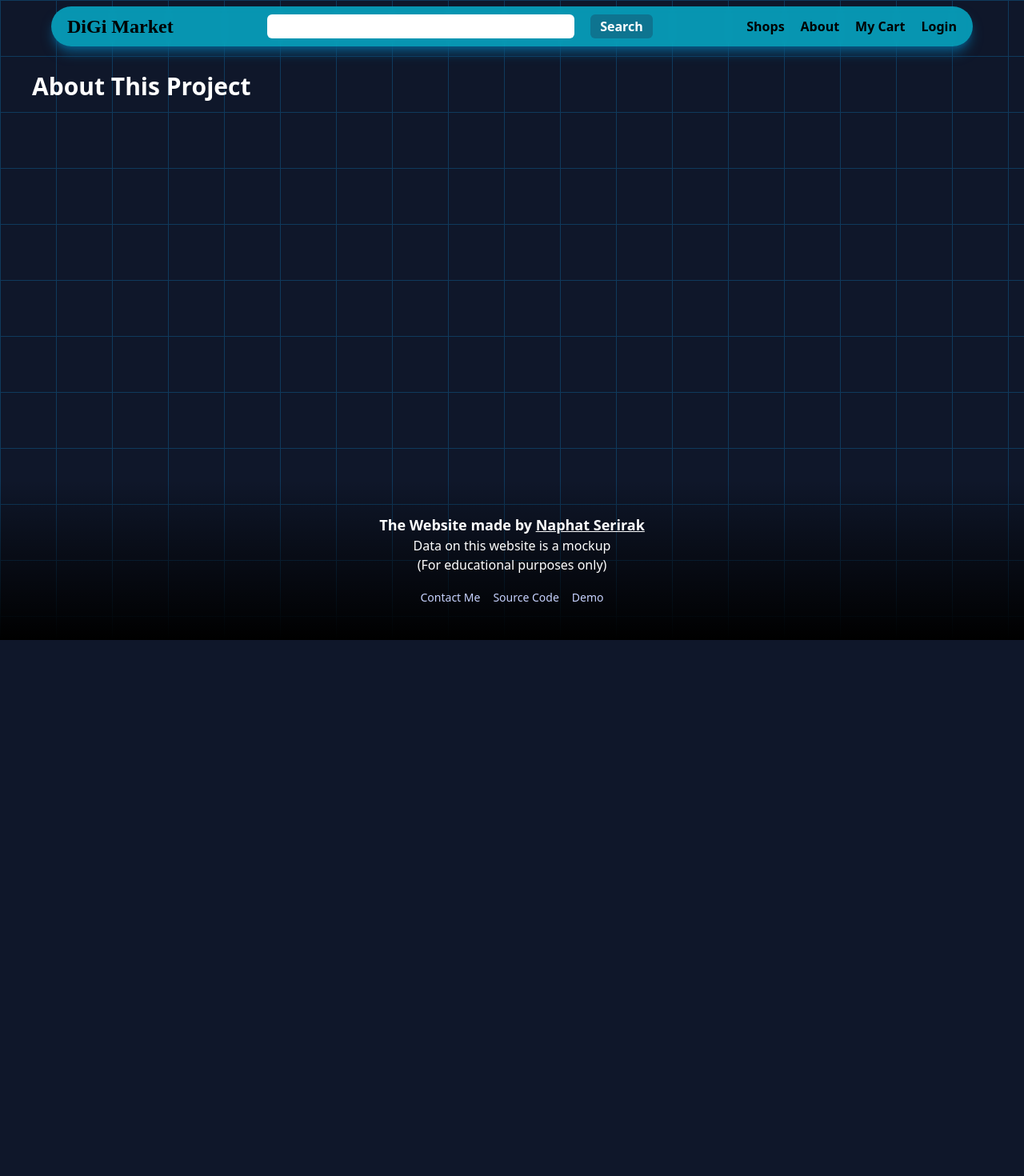
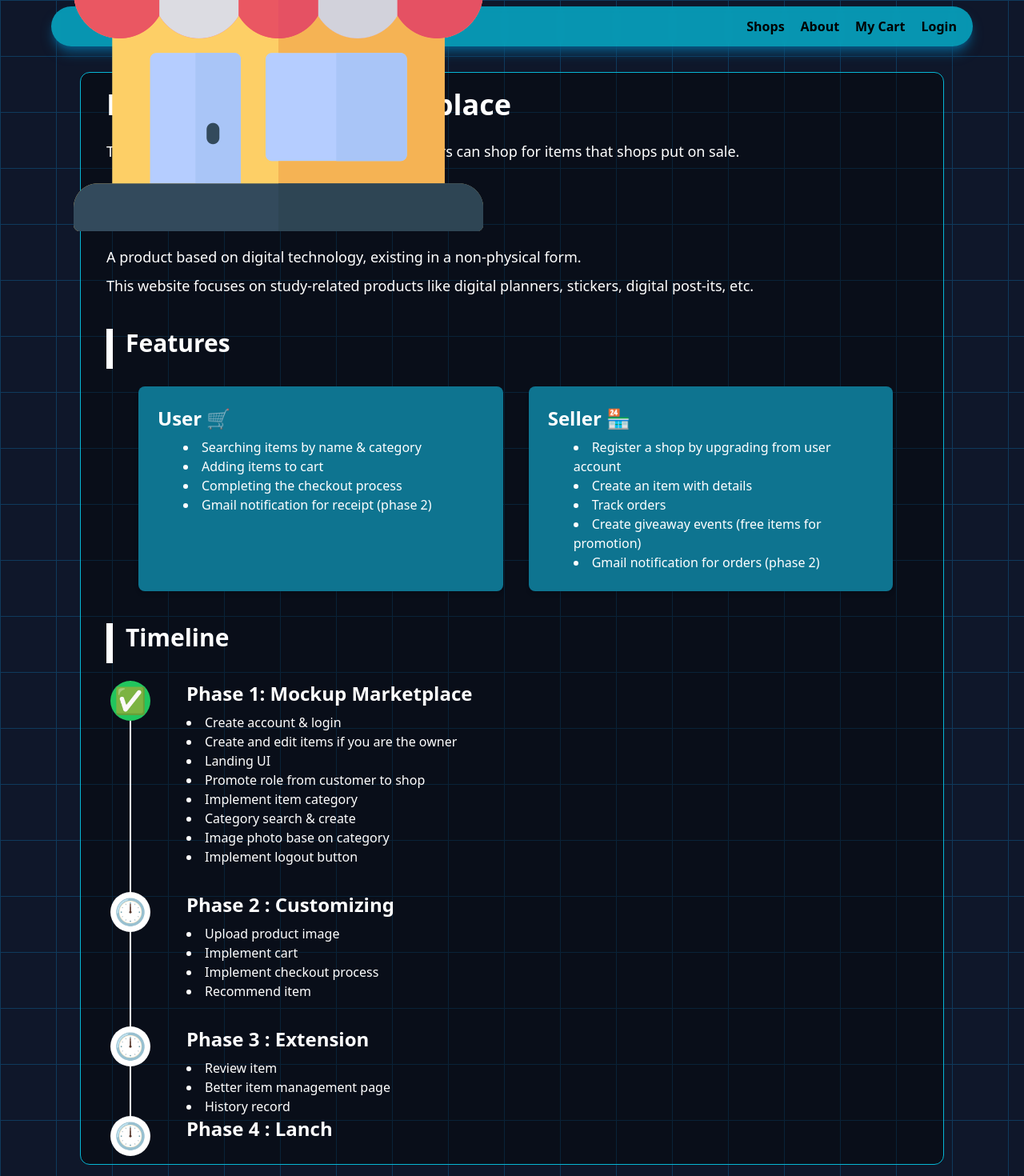
Before and after one commit to neennera/DiGiMarket, a Next.js app: page /about in a window 1280 px wide. Shown: the top 1470 px of the page at 80% size. Before the commit the page ends 800 px from the top, so only its background shows below. Built offline with nearby package versions, Linux system fonts and the light colour scheme; no server answers; a web font is replaced by a local one.

Commit message:
add: about page

```diff
--- a/src/_components/Header.tsx
+++ b/src/_components/Header.tsx
@@ -2,6 +2,7 @@ import Link from 'next/link';
 import React, { useState } from 'react';
 import { headers } from 'next/headers';
 import axios from 'axios';
+import Image from 'next/image';
 
 export default async function Header() {
   const headerRequest = headers();
@@ -20,15 +21,21 @@ export default async function Header() {
   return (
     <nav>
       <div className='text-md shadow-bl fixed left-1/2 top-2 z-50 flex h-[50px] w-[90vw] -translate-x-1/2 transform flex-row items-center justify-between self-center rounded-full bg-primary bg-opacity-80 px-5 py-3 font-semibold text-black shadow-lg shadow-sky-800 backdrop-blur-sm'>
-        <div className='font-abril text-lg font-semibold sm:text-2xl'>
+        <div className='ml-2 flex flex-row space-x-2 font-abril text-lg font-semibold sm:text-2xl'>
+          <Image
+            src='/icon.png'
+            height={20}
+            width={20}
+            className='h-full w-auto'
+          />
           <Link href='/'>DiGi Market</Link>
         </div>
-        <div className='flex flex-row space-x-5 max-sm:hidden'>
+        {/* <div className='flex flex-row space-x-5 max-sm:hidden'>
           <input className='h-[30px] w-[30vw] rounded-md bg-white'></input>
           <div className='flex cursor-pointer items-center justify-center rounded-md bg-primary-dark px-3 text-white'>
             Search
           </div>
-        </div>
+        </div> */}
         <div className='flex flex-row space-x-5 max-sm:hidden'>
           <Link href='/shop'>
             <p>Shops</p>
--- /dev/null
+++ b/src/app/(pages)/about/conponents/Feature.tsx
@@ -0,0 +1,38 @@
+export default function Feature() {
+  return (
+    <>
+      {/* Feature */}
+      <div className='my-[40px]'>
+        <div className='mb-5 flex flex-row space-x-2'>
+          <div className='mr-2 h-[50px] w-[8px] bg-white'></div>
+          <h2 className='animate-fade-in mb-4 text-3xl font-semibold'>
+            Features
+          </h2>
+        </div>
+
+        <div className='ml-5 flex w-[95%] flex-col max-sm:space-y-8 sm:flex-row sm:space-x-8'>
+          <div className='animate-fade-in flex flex-1 flex-col rounded-lg bg-primary-dark p-6 shadow-md sm:ml-5 sm:w-[90%] sm:flex-col sm:space-x-8'>
+            <h3 className='mb-2 text-2xl font-semibold'>User 🛒</h3>
+            <ul className='animate-slide-in list-inside list-disc'>
+              <li>Searching items by name & category</li>
+              <li>Adding items to cart</li>
+              <li>Completing the checkout process</li>
+              <li>Gmail notification for receipt (phase 2)</li>
+            </ul>
+          </div>
+
+          <div className='animate-fade-in flex flex-1 flex-col rounded-lg bg-primary-dark p-6 shadow-md sm:ml-5 sm:w-[90%] sm:flex-col sm:space-x-8'>
+            <h3 className='mb-2 text-2xl font-semibold'>Seller 🏪</h3>
+            <ul className='animate-slide-in list-inside list-disc'>
+              <li>Register a shop by upgrading from user account</li>
+              <li>Create an item with details</li>
+              <li>Track orders</li>
+              <li>Create giveaway events (free items for promotion)</li>
+              <li>Gmail notification for orders (phase 2)</li>
+            </ul>
+          </div>
+        </div>
+      </div>
+    </>
+  );
+}
--- /dev/null
+++ b/src/app/(pages)/about/conponents/Timeline.tsx
@@ -0,0 +1,74 @@
+export default function Timeline() {
+  return (
+    <>
+      <div className='mb-5 flex flex-row space-x-2'>
+        <div className='mr-2 h-[50px] w-[8px] bg-white'></div>
+        <h2 className='animate-fade-in mb-4 text-3xl font-semibold'>
+          Timeline
+        </h2>
+      </div>
+      <div className='relative'>
+        <div className='absolute left-[30px] h-full -translate-x-1/2 transform border-l-2 border-white max-sm:hidden'></div>
+        <div className='flex flex-col sm:ml-[100px]'>
+          <div className='flex flex-row'>
+            <div className='mb-8'>
+              <div className='absolute left-[5px] z-10 h-[50px] w-[50px] items-center rounded-full bg-green-500 text-center'>
+                <p className='text-[2rem]'>✅</p>
+              </div>
+              <h3 className='animate-fade-in mb-2 text-2xl font-semibold'>
+                Phase 1: Mockup Marketplace
+              </h3>
+              <ul className='animate-slide-in list-inside list-disc'>
+                <li>Create account & login </li>
+                <li>Create and edit items if you are the owner </li>
+                <li>Landing UI </li>
+                <li>Promote role from customer to shop </li>
+                <li>Implement item category </li>
+                <li>Category search & create </li>
+                <li>Image photo base on category </li>
+                <li>Implement logout button </li>
+              </ul>
+            </div>
+          </div>
+
+          <div className='mb-8'>
+            <div className='absolute left-[5px] z-10 h-[50px] w-[50px] items-center rounded-full bg-white text-center'>
+              <p className='text-[2rem]'>🕛</p>
+            </div>
+            <h3 className='animate-fade-in mb-2 text-2xl font-semibold'>
+              Phase 2 : Customizing
+            </h3>
+            <ul className='animate-slide-in list-inside list-disc'>
+              <li>Upload product image</li>
+              <li>Implement cart</li>
+              <li>Implement checkout process</li>
+              <li>Recommend item</li>
+            </ul>
+          </div>
+
+          <div>
+            <div className='absolute left-[5px] z-10 h-[50px] w-[50px] items-center rounded-full bg-white text-center'>
+              <p className='text-[2rem]'>🕛</p>
+            </div>
+            <h3 className='animate-fade-in mb-2 text-2xl font-semibold'>
+              Phase 3 : Extension
+            </h3>
+            <ul className='animate-slide-in list-inside list-disc'>
+              <li>Review item</li>
+              <li>Better item management page</li>
+              <li>History record</li>
+            </ul>
+          </div>
+          <div>
+            <div className='absolute left-[5px] z-10 h-[50px] w-[50px] items-center rounded-full bg-white text-center'>
+              <p className='text-[2rem]'>🕛</p>
+            </div>
+            <h3 className='animate-fade-in mb-2 text-2xl font-semibold'>
+              Phase 4 : Lanch
+            </h3>
+          </div>
+        </div>
+      </div>
+    </>
+  );
+}
--- a/src/app/(pages)/about/page.tsx
+++ b/src/app/(pages)/about/page.tsx
@@ -2,12 +2,39 @@
 
 import Link from 'next/link';
 import React from 'react';
+import Feature from './conponents/Feature';
+import Timeline from './conponents/Timeline';
 
 export default function Page() {
   return (
-    <main>
-      <section>
-        <h1 className='text-3xl font-bold'>About This Project</h1>
+    <main className='flex w-full items-center justify-center'>
+      <section className='w-[90%] rounded-xl border border-primary bg-black bg-opacity-40 px-8 py-5'>
+        <h1 className='animate-fade-in mb-6 text-4xl font-bold'>
+          Digital Product Marketplace
+        </h1>
+        <p className='animate-slide-in mb-8 text-lg'>
+          This is a digital product marketplace website. Users can shop for
+          items that shops put on sale.
+        </p>
+
+        <div className='mb-5 flex flex-row space-x-2'>
+          <div className='mr-2 h-[50px] w-[8px] bg-white'></div>
+          <h2 className='animate-fade-in mb-4 text-3xl font-semibold'>
+            What is a Digital Product?
+          </h2>
+        </div>
+
+        <p className='animate-slide-in mb-2 text-lg'>
+          A product based on digital technology, existing in a non-physical
+          form.
+        </p>
+        <p className='animate-slide-in mb-8 text-lg'>
+          This website focuses on study-related products like digital planners,
+          stickers, digital post-its, etc.
+        </p>
+
+        <Feature />
+        <Timeline />
       </section>
     </main>
   );
--- a/src/app/(pages)/shop/[itemId]/components/editButton.tsx
+++ b/src/app/(pages)/shop/[itemId]/components/editButton.tsx
@@ -44,7 +44,7 @@ export default function EditButton({
       <>
         <button
           onClick={() => setIsEdit(!isEdit)}
-          className='ml-4 h-10 rounded-md bg-indigo-600 px-4 py-2 text-sm font-medium text-white shadow-sm hover:bg-indigo-700'
+          className='absolute right-5 top-5 h-10 rounded-md bg-indigo-600 px-4 py-2 text-sm font-medium text-white shadow-sm hover:bg-indigo-700'
         >
           {isEdit ? 'Cancel' : 'Edit'}
         </button>
--- a/src/app/(pages)/shop/[itemId]/components/itemDisplay.tsx
+++ b/src/app/(pages)/shop/[itemId]/components/itemDisplay.tsx
@@ -43,7 +43,7 @@ export default function ItemDisplay() {
             </p>
           </div>
 
-          <button className='mt-5 w-[90%] self-center rounded-md bg-primary py-2 font-semibold text-black hover:bg-primary-dark'>
+          <button className='mt-5 w-[90%] self-center rounded-md bg-primary py-2 font-semibold text-black transition-all hover:scale-105 hover:bg-primary-dark hover:text-white'>
             Add to your cart
           </button>
         </div>
--- a/src/app/(pages)/shop/components/ProductDisplay.tsx
+++ b/src/app/(pages)/shop/components/ProductDisplay.tsx
@@ -18,7 +18,7 @@ export default function ProductDisplay({ item }: { item: itemSchema }) {
 
   return (
     <>
-      <div className='grid-col-1 md:grid-col-3 grid w-full gap-5 sm:grid-cols-2 xl:grid-cols-4'>
+      <div className='grid-col-1 md:grid-col-3 grid w-full gap-5 transition-all hover:scale-110 sm:grid-cols-2 xl:grid-cols-4'>
         <Link key={item.id} href={`/shop/${item.id}`}>
           <div className='min-h-[180px] w-[240px] space-y-2 rounded-md bg-gray-200 p-2 text-black hover:bg-gray-300'>
             <div className='relative h-[120px] w-full bg-gray-400'>
```
Also changed, not shown: src/app/(pages)/shop/[itemId]/components/RecommendItem.tsx (added, +21 -0 lines), src/app/(pages)/shop/[itemId]/components/itemEdit.tsx (+8 -4 lines), src/app/(pages)/shop/[itemId]/page.tsx (+13 -5 lines), 1 other file (tests, documents, lock files or other folders).
